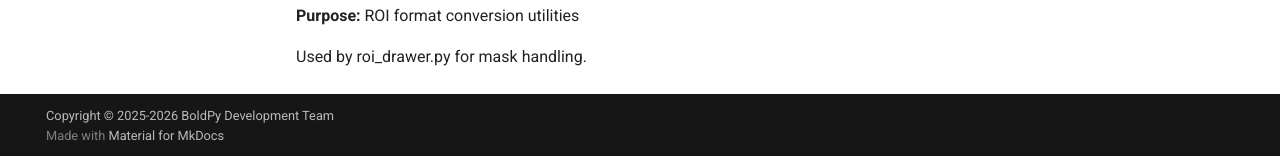
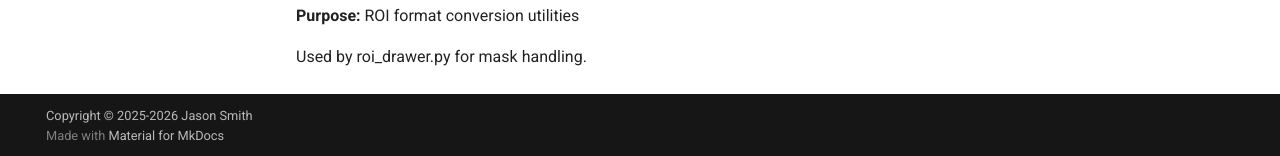
Before and after one commit to jpsmith5/boldpy, an MkDocs documentation site: the page built from docs/scripts-reference.md, in a window 1280 px wide and 900 px high, scrolled down 5702 px. Shown: the part 741-897 px from the top of the window. Built offline with MkDocs 1.6.1 and Material for MkDocs 9.7.7, drawn with Linux system fonts in a browser that asks for light colours.

Commit message:
Update mkdocs.yml

```diff
--- a/mkdocs.yml
+++ b/mkdocs.yml
@@ -1,6 +1,6 @@
 site_name: BoldPy v3.0.0 Documentation
 site_description: Renal BOLD MRI Analysis Framework with MLCO & K-Means Clustering
-site_author: BoldPy Development Team
+site_author: Jason Smith
 
 theme:
   name: material
@@ -58,4 +58,4 @@
   - PEP Integration: pep-integration.md
   - Changelog: ../CHANGELOG.md
 
-copyright: Copyright &copy; 2025-2026 BoldPy Development Team
+copyright: Copyright &copy; 2025-2026 Jason Smith
```
